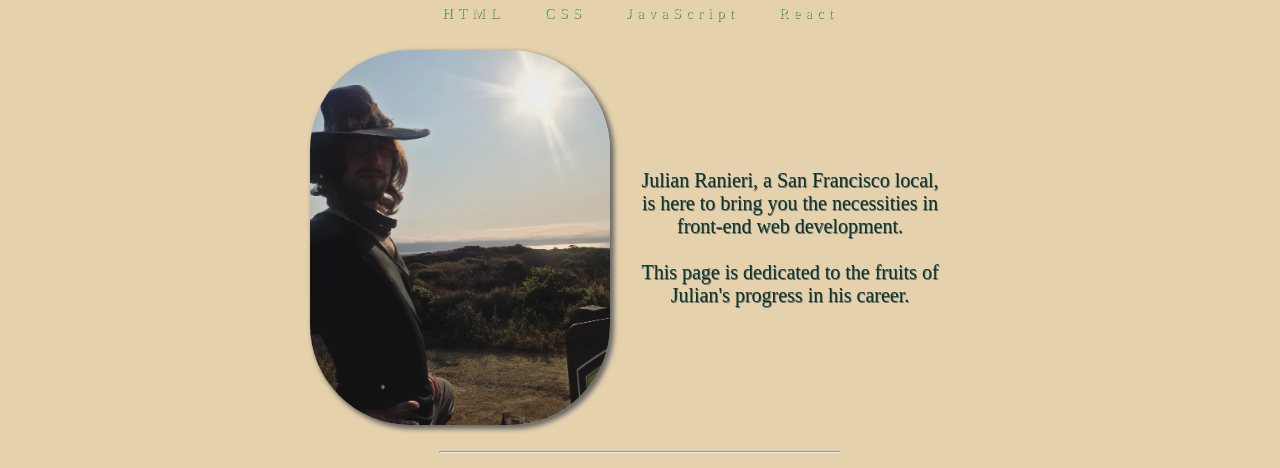
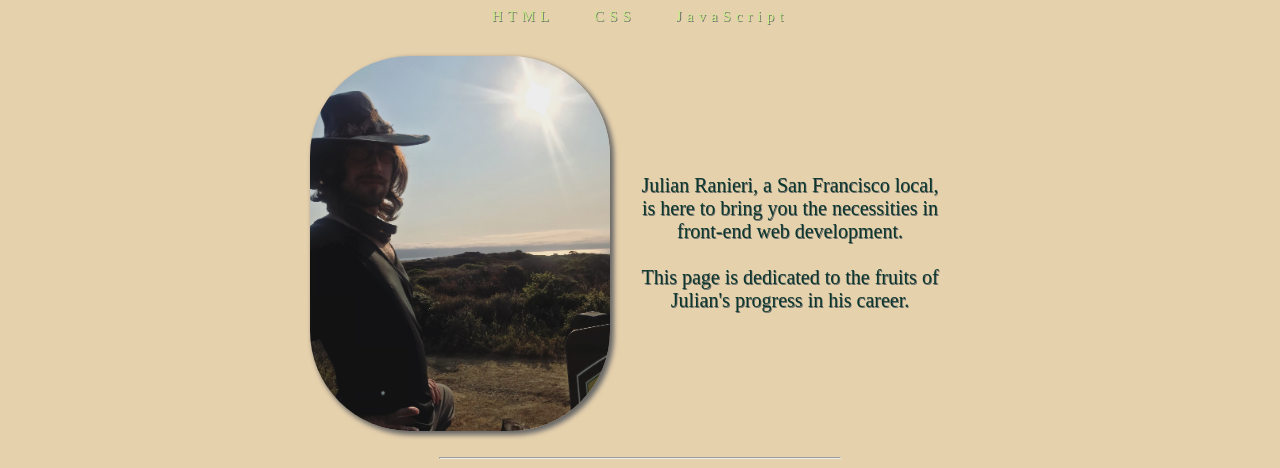
Before and after one commit to royalsaltmerchant/julianranieri, a plain HTML site: page index.html in a window 1280 px wide. Shown: the part 192-660 px from the top of the page. Drawn offline with Linux system fonts and the light colour scheme; a web font is replaced by a local one.

Commit message:
no react glowing button

```diff
--- a/index.html
+++ b/index.html
@@ -48,10 +48,6 @@
         <br>
         <li class="codeli">
             JavaScript
-        </li>
-        <br>
-        <li class="codeli">
-            React
         </li>
     </ul>
 </section>
--- a/style/style.css
+++ b/style/style.css
@@ -136,6 +136,7 @@ a {
 	animation-duration: 4s;
 	animation-iteration-count: infinite;
 	letter-spacing: 5px;
+	line-height: 150%;
 }
 
 .second-section {
```
